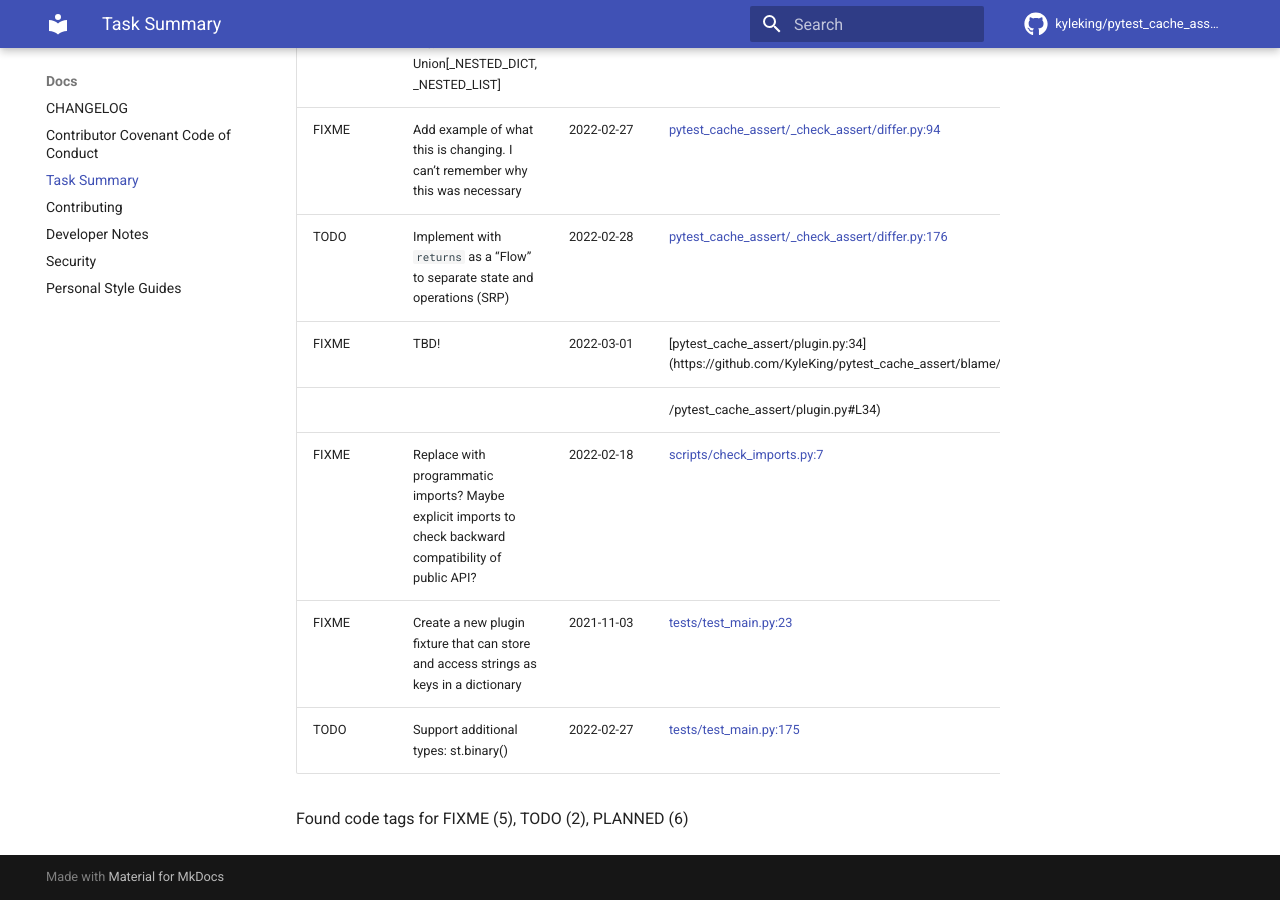
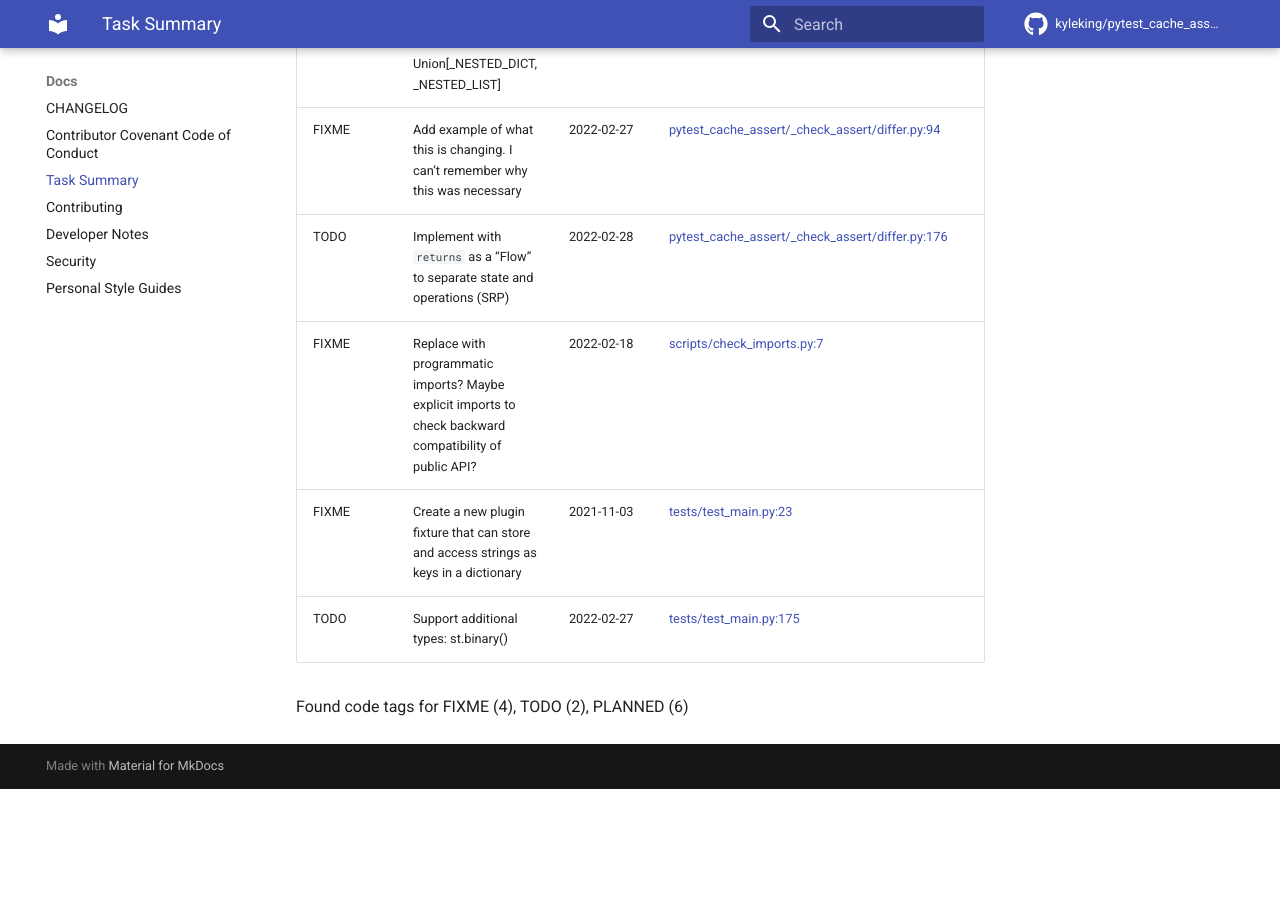
Before and after one commit to KyleKing/pytest_cache_assert, an MkDocs documentation site: the page built from docs/docs/CODE_TAG_SUMMARY.md, in a window 1280 px wide and 900 px high, scrolled down 1140 px. Built offline with MkDocs 1.6.1 and Material for MkDocs 9.7.7, drawn with Linux system fonts in a browser that asks for light colours; comment, search, counter and statistics services are not loaded; after the commit the page ends 1929 px from its top, so only the background shows below that.

```diff
--- a/docs/docs/CODE_TAG_SUMMARY.md
+++ b/docs/docs/CODE_TAG_SUMMARY.md
@@ -3,7 +3,7 @@
 Auto-Generated by `pytest_cache_assert`
 
 | Type    | Comment                                                                                                                                                                                                                                                                         | Last Edit   | Source File                                                                                                                                                                                            |
-|:--------|:--------------------------------------------------------------------------------------------------------------------------------------------------------------------------------------------------------------------------------------------------------------------------------|:------------|:-------------------------------------------------------------------------------------------------------------------------------------------------------------------------------------------------------|
+|---------|---------------------------------------------------------------------------------------------------------------------------------------------------------------------------------------------------------------------------------------------------------------------------------|-------------|--------------------------------------------------------------------------------------------------------------------------------------------------------------------------------------------------------|
 | PLANNED | Consider a record mode that will always-write to regenerate the cache while working on development                                                                                                                                                                              | 2021-11-02  | [docs/README.md:222](https://github.com/KyleKing/pytest_cache_assert/blame/64fefaeae24ddf2a1817bb41990d01605cf9dc61/docs/README.md#L186)                                                               |
 | FIXME   | Don't store variable datetime in the func_args!                                                                                                                                                                                                                                 | 2022-02-27  | [docs/README.md:225](https://github.com/KyleKing/pytest_cache_assert/blame/4e1147d1977b2f0add1b52c711b83edc220e5693/docs/README.md#L225)                                                               |
 | PLANNED | [Provide CLI arguments like `pytest-recording`](https://github.com/kiwicom/pytest-recording/blob/484bb887dd43fcaf44149160d57b58a7215e2c8a/src/pytest_recording/plugin.py#L37-L70) (`request.config.getoption("--record-mode") or "none"`) for one-time changes to configuration | 2021-11-02  | [docs/README.md:226](https://github.com/KyleKing/pytest_cache_assert/blame/59b53b867385ee55fb5d6c280931e1200f242f8c/docs/README.md#L191)                                                               |
@@ -13,12 +13,10 @@ Auto-Generated by `pytest_cache_assert`
 | PLANNED | Consider something like: Union[_NESTED_DICT, _NESTED_LIST]                                                                                                                                                                                                                      | 2021-10-29  | [pytest_cache_assert/_check_assert/constants.py:50](https://github.com/KyleKing/pytest_cache_assert/blame/b01f775653f63d2835b2a7f5ca03e224299493fd/pytest_cache_assert/_check_assert/constants.py#L14) |
 | FIXME   | Add example of what this is changing. I can't remember why this was necessary                                                                                                                                                                                                   | 2022-02-27  | [pytest_cache_assert/_check_assert/differ.py:94](https://github.com/KyleKing/pytest_cache_assert/blame/3580b89e1b4c59945ef6bec98095bf5d7b39f47e/pytest_cache_assert/_check_assert/differ.py#L115)      |
 | TODO    | Implement with `returns` as a "Flow" to separate state and operations (SRP)                                                                                                                                                                                                     | 2022-02-28  | [pytest_cache_assert/_check_assert/differ.py:176](https://github.com/KyleKing/pytest_cache_assert/blame/cdc3849827730224b76b00ec8dc87dc59263e49f/pytest_cache_assert/_check_assert/differ.py#L199)     |
-| FIXME   | TBD!                                                                                                                                                                                                                                                                            | 2022-03-01  | [pytest_cache_assert/plugin.py:34](https://github.com/KyleKing/pytest_cache_assert/blame/main                                                                                                          |
-|         |                                                                                                                                                                                                                                                                                 |             | /pytest_cache_assert/plugin.py#L34)                                                                                                                                                                    |
 | FIXME   | Replace with programmatic imports? Maybe explicit imports to check backward compatibility of public API?                                                                                                                                                                        | 2022-02-18  | [scripts/check_imports.py:7](https://github.com/KyleKing/pytest_cache_assert/blame/de5c14ec02a9b3db952957a391ad4fbf317567ae/scripts/check_imports.py#L7)                                               |
 | FIXME   | Create a new plugin fixture that can store and access strings as keys in a dictionary                                                                                                                                                                                           | 2021-11-03  | [tests/test_main.py:23](https://github.com/KyleKing/pytest_cache_assert/blame/3320d9ed84f23f3ea8b0723fc38f0b71344472ed/tests/test_main.py#L18)                                                         |
 | TODO    | Support additional types: st.binary()                                                                                                                                                                                                                                           | 2022-02-27  | [tests/test_main.py:175](https://github.com/KyleKing/pytest_cache_assert/blame/44f1b774f69fc6a94ddb4279274023f2102994cc/tests/test_main.py#L175)                                                       |
 
-Found code tags for FIXME (5), TODO (2), PLANNED (6)
+Found code tags for FIXME (4), TODO (2), PLANNED (6)
 
 <!-- calcipy:skip_tags -->
--- a/pyproject.toml
+++ b/pyproject.toml
@@ -65,6 +65,6 @@ punq = ">=0.6.2"
 pytest = ">=5.0.0"
 
 [tool.poetry.dev-dependencies]
-calcipy = { version = ">=0.14.1", extras = ["dev", "lint", "test"] }
+calcipy = { version = ">=0.14.3", extras = ["dev", "lint", "test"] }
 cerberus = ">=1.3.4"
 pydantic = ">=1.8.2"
```
Also changed, not shown: docs/docs/CHANGELOG.md (+1 -1 lines), docs/docs/DEVELOPER_GUIDE.md (+2 -2 lines), 2 other files.
